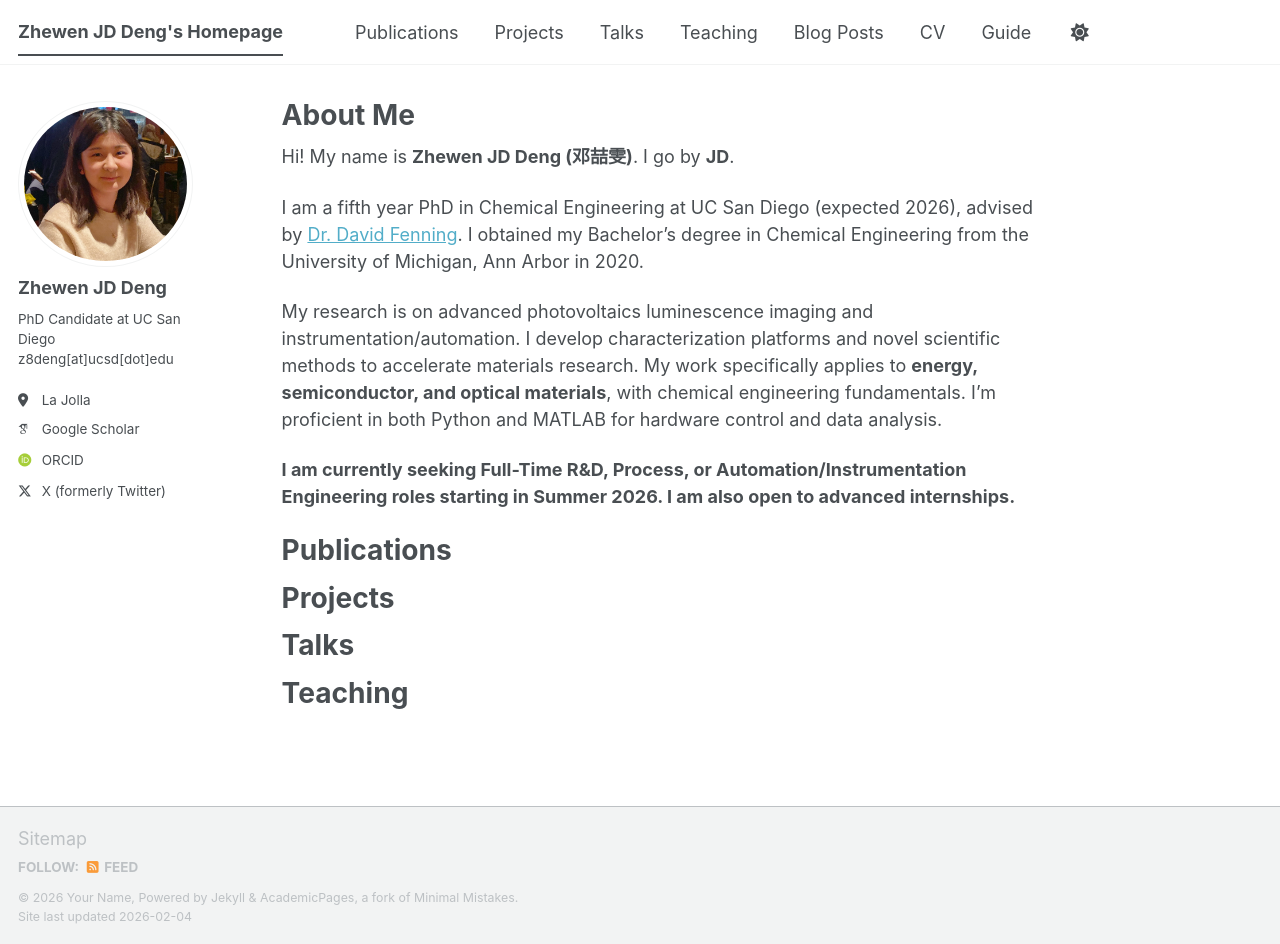
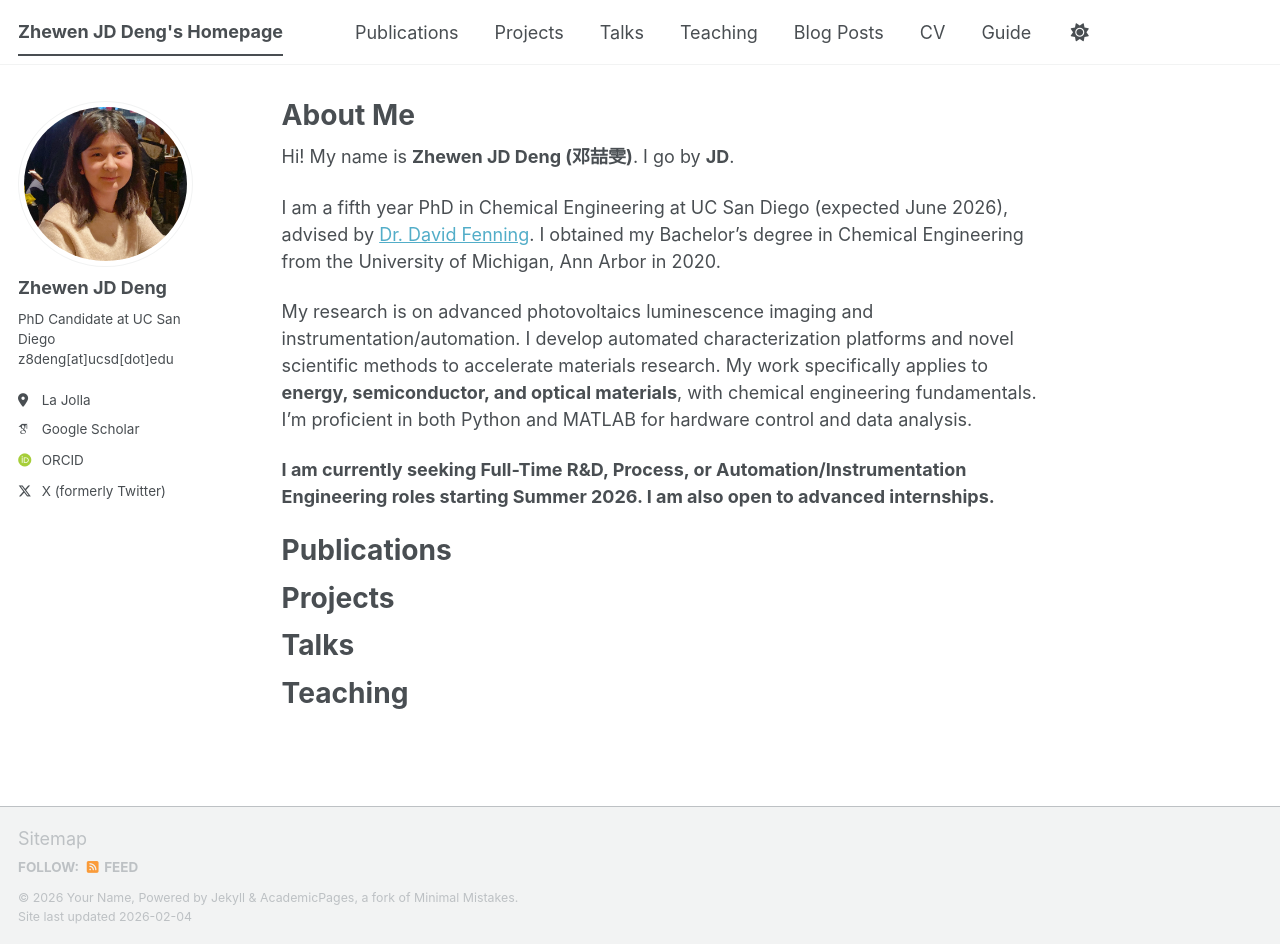
Before and after one commit to zhewenjddeng-personal/zhewenjddeng-personal.github.io, a Jekyll site: the page built from _pages/about.md, in a window 1280 px wide and 944 px high. Built offline with Jekyll 4.4.1, drawn with Linux system fonts in a browser that asks for light colours; some web fonts are replaced; a script bundle is joined from its source files by our own code; library files that are not in the unit come from our copies.

Commit message:
Update about.md

```diff
--- a/_pages/about.md
+++ b/_pages/about.md
@@ -9,11 +9,11 @@ redirect_from:
 
 Hi! My name is **Zhewen JD Deng (邓喆雯)**. I go by **JD**.
 
-I am a fifth year PhD in Chemical Engineering at UC San Diego (expected 2026), advised by [Dr. David Fenning](https://jacobsschool.ucsd.edu/node/3546). I obtained my Bachelor's degree in Chemical Engineering from the University of Michigan, Ann Arbor in 2020.
+I am a fifth year PhD in Chemical Engineering at UC San Diego (expected June 2026), advised by [Dr. David Fenning](https://jacobsschool.ucsd.edu/node/3546). I obtained my Bachelor's degree in Chemical Engineering from the University of Michigan, Ann Arbor in 2020.
 
-My research is on advanced photovoltaics luminescence imaging and instrumentation/automation. I develop characterization platforms and novel scientific methods to accelerate materials research. My work specifically applies to **energy, semiconductor, and optical materials**, with chemical engineering fundamentals. I'm proficient in both Python and MATLAB for hardware control and data analysis.
+My research is on advanced photovoltaics luminescence imaging and instrumentation/automation. I develop automated characterization platforms and novel scientific methods to accelerate materials research. My work specifically applies to **energy, semiconductor, and optical materials**, with chemical engineering fundamentals. I'm proficient in both Python and MATLAB for hardware control and data analysis.
 
-**I am currently seeking Full-Time R&D, Process, or Automation/Instrumentation Engineering roles starting in Summer 2026. I am also open to advanced internships.**
+**I am currently seeking Full-Time R&D, Process, or Automation/Instrumentation Engineering roles starting Summer 2026. I am also open to advanced internships.**
 
 Publications
 ======
```
